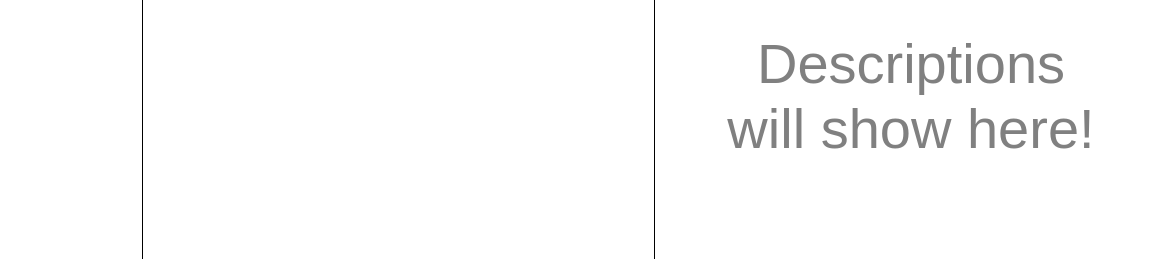
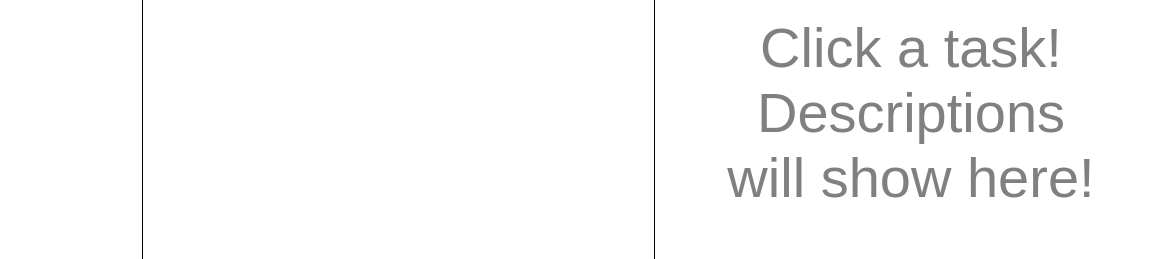
Before and after one commit to llCross/todo-app, a website built with webpack: page src/template.html in a window 1280 px wide. Shown: the part 247-506 px from the top of the page, 113-1280 px from the left. Built offline with nearby package versions, Linux system fonts and the light colour scheme; files whose address does not match are found by name.

Commit message:
Edit styles for showDescription

```diff
--- a/src/showDescription.js
+++ b/src/showDescription.js
@@ -19,7 +19,7 @@ export default function showDescription(index) {
         descriptionPanel.appendChild(descriptionBody);
         return;
     }   else {
-        noDescription.innerText = 'Descriptions will show here!';
+        noDescription.innerText = 'Click a task! Descriptions will show here!';
         descriptionPanel.appendChild(noDescription);
     }
 }
--- a/src/styles.css
+++ b/src/styles.css
@@ -198,7 +198,7 @@ input[type='radio']:hover + #high {
 .no-description {
     font-size: 3.5rem;
     width: 25rem;
-    height: 10rem;
+    height: 12rem;
     text-align: center;
     position: absolute;
     top: 40%;
```
